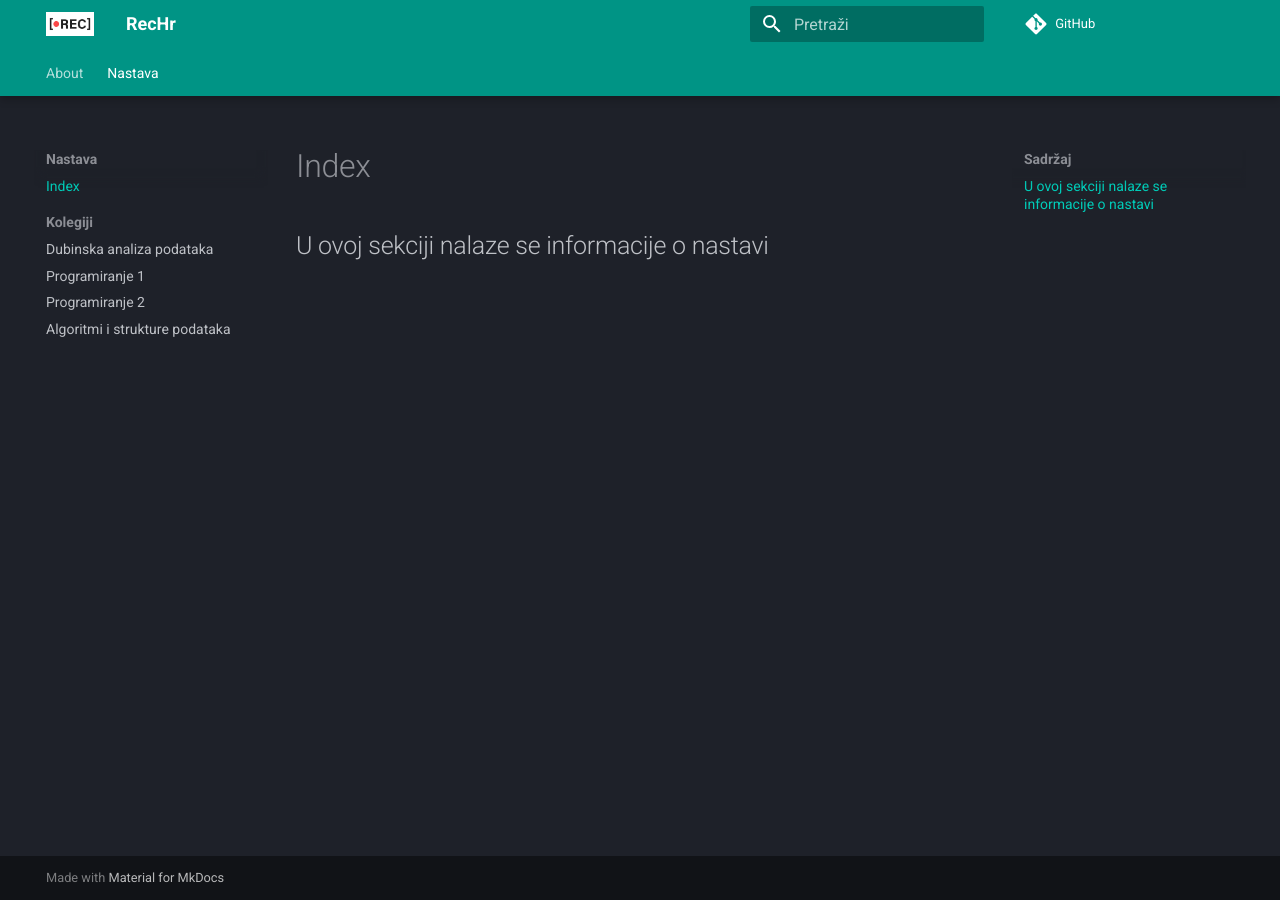
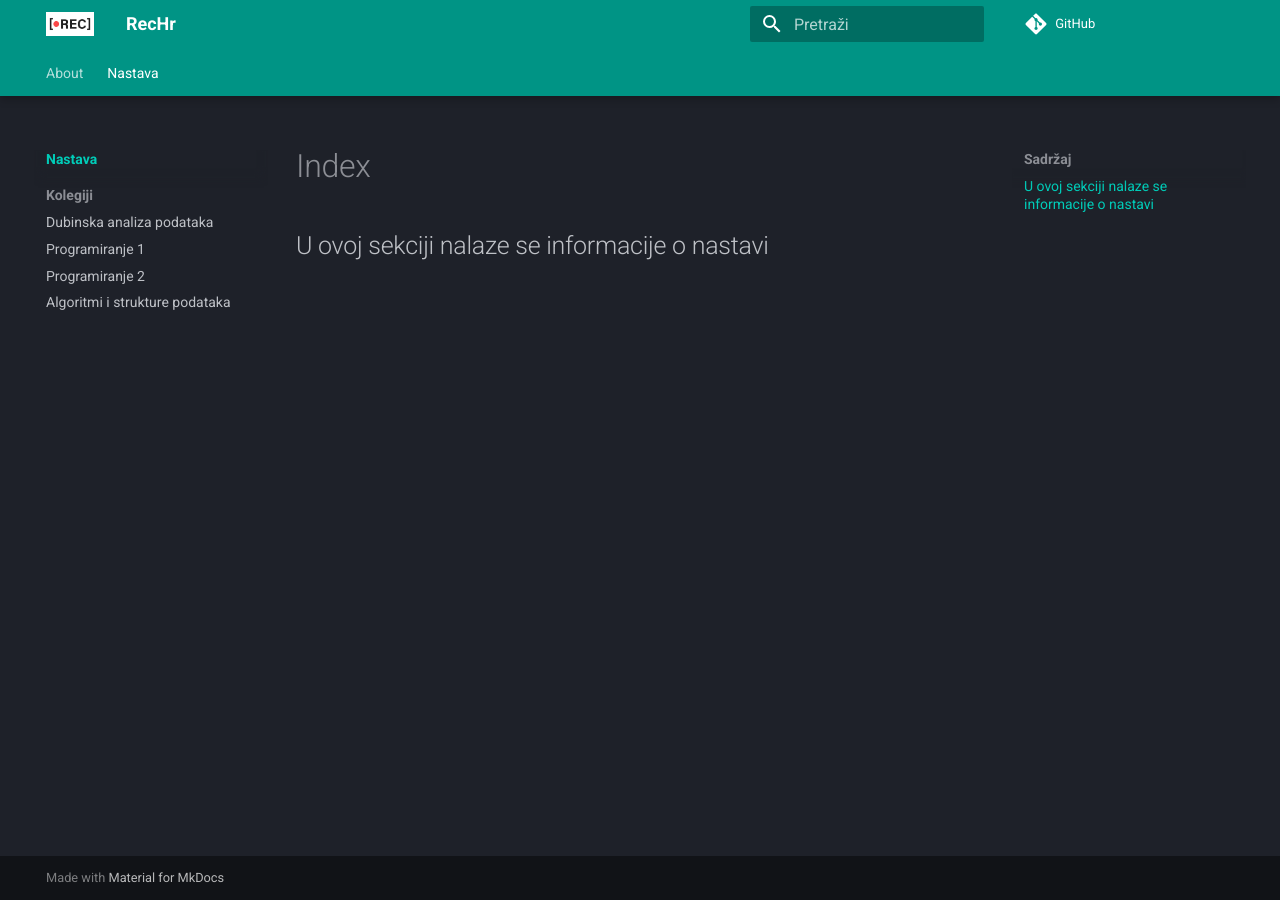
Before and after one commit to DejanLjubobratovic/rechr-website, an MkDocs documentation site: the page built from docs/nastava/index.md, in a window 1280 px wide. Built offline with MkDocs 1.6.1 and Material for MkDocs 9.7.7, drawn with Linux system fonts in a browser that asks for light colours; comment, search, counter and statistics services are not loaded.

Commit message:
Update mkdocs.yml

```diff
--- a/mkdocs.yml
+++ b/mkdocs.yml
@@ -27,7 +27,7 @@ theme:
   features:
     - header.autohide # Dodaje "back to top" gumb
     - navigation.instant
-    #- navigation.indexes
+    - navigation.indexes
     - navigation.sections
     - navigation.tabs
     - navigation.tabs.sticky
```
